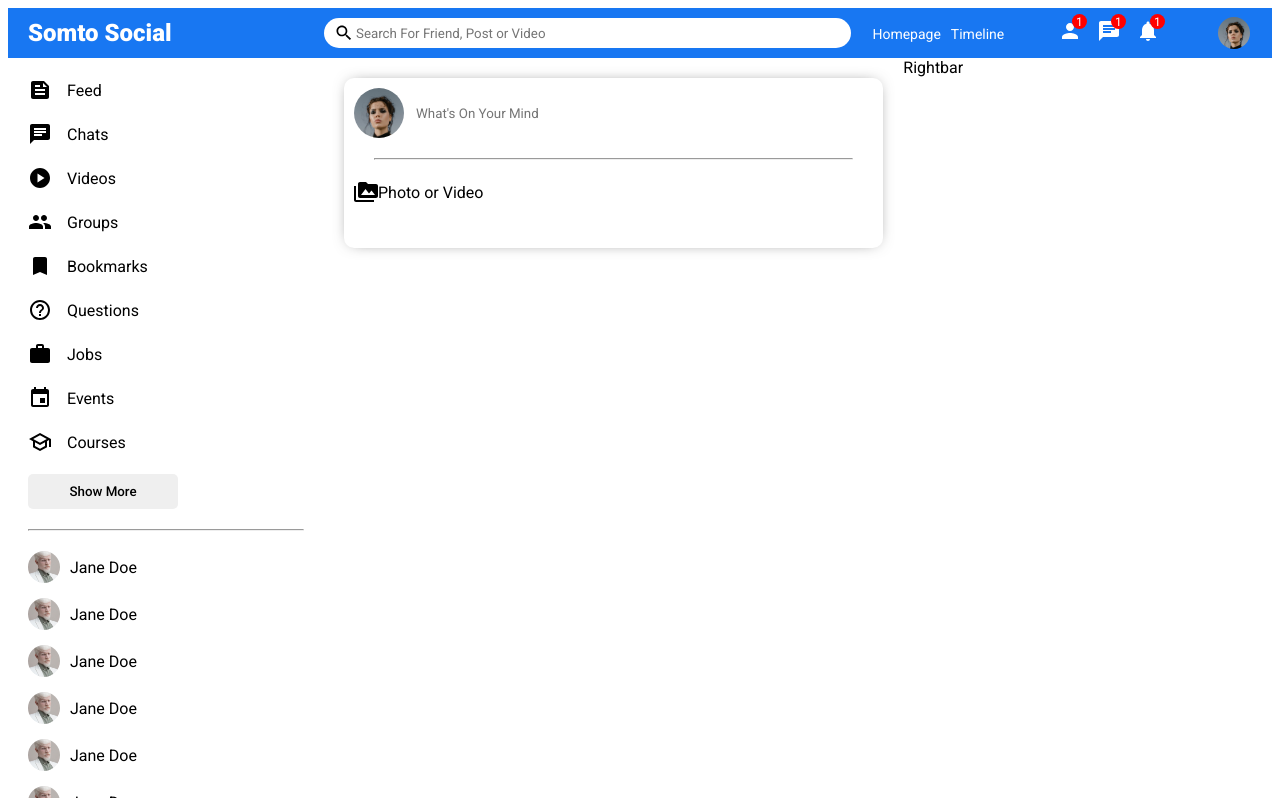
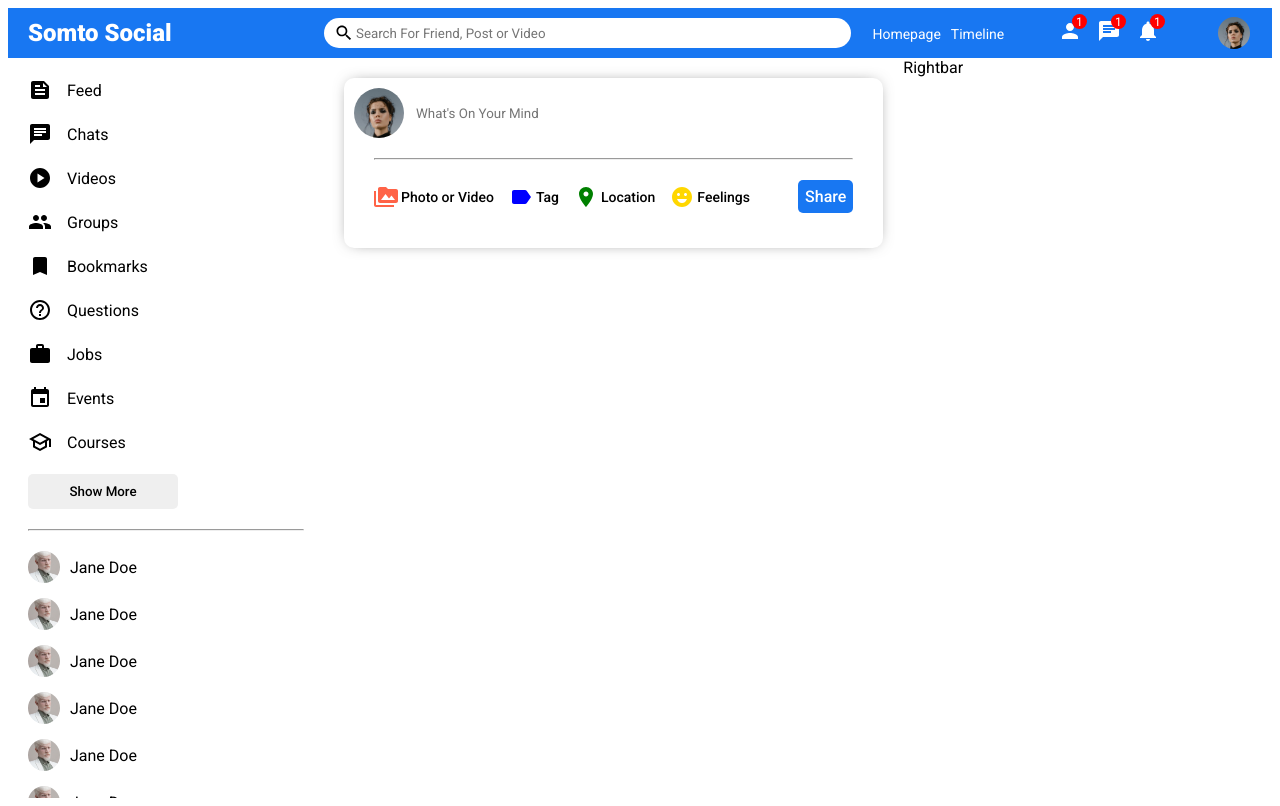
Before and after one commit to Chrstphr9/React-Social-App, a React (Vite) app: page / in a window 1280 px wide. Built offline with nearby package versions, Linux system fonts and the light colour scheme.

Commit message:
share done

```diff
--- a/src/components/Share/Share.css
+++ b/src/components/Share/Share.css
@@ -44,6 +44,7 @@ box-shadow: 0px 0px 16px -7px rgba(0,0,0,0.68);
 
 .shareOptions {
     display: flex;
+    margin-left: 20px;
 }
 
 .shareOption {
@@ -52,3 +53,24 @@ box-shadow: 0px 0px 16px -7px rgba(0,0,0,0.68);
     margin-right: 15px;
     cursor: pointer;
 }
+
+.shareIcon {
+    font-size: 18px;
+    margin-right: 3px;
+}
+
+.shareOptionText {
+    font-size: 14px;
+    font-weight: 500;
+}
+
+.shareButton {
+    border: none;
+    padding: 7px;
+    border-radius: 5px;
+    background-color: #1877f2;
+    font-weight: 500;
+    margin-right: 20px;
+    cursor: pointer;
+    color: white;
+}
--- a/src/components/Share/Share.jsx
+++ b/src/components/Share/Share.jsx
@@ -1,4 +1,4 @@
-import { PermMedia } from "@mui/icons-material"
+import { EmojiEmotions, Label, PermMedia, Room } from "@mui/icons-material"
 import "./Share.css"
 
 export default function Share() {
@@ -13,10 +13,23 @@ export default function Share() {
             <div className="shareBottom">
                 <div className="shareOptions">
                     <div className="shareOption">
-                        <PermMedia className="shareIcon"/>
+                        <PermMedia htmlColor="tomato" className="shareIcon"/>
                         <span className="shareOptionText">Photo or Video</span>
                     </div>
+                    <div className="shareOption">
+                        <Label htmlColor="blue" className="shareIcon"/>
+                        <span className="shareOptionText">Tag</span>
+                    </div>
+                    <div className="shareOption">
+                        <Room htmlColor="green" className="shareIcon"/>
+                        <span className="shareOptionText">Location</span>
+                    </div>
+                    <div className="shareOption">
+                        <EmojiEmotions htmlColor="gold" className="shareIcon"/>
+                        <span className="shareOptionText">Feelings</span>
+                    </div>
                 </div>
+                <div className="shareButton">Share</div>
             </div>
         </div>
     </div>
```
